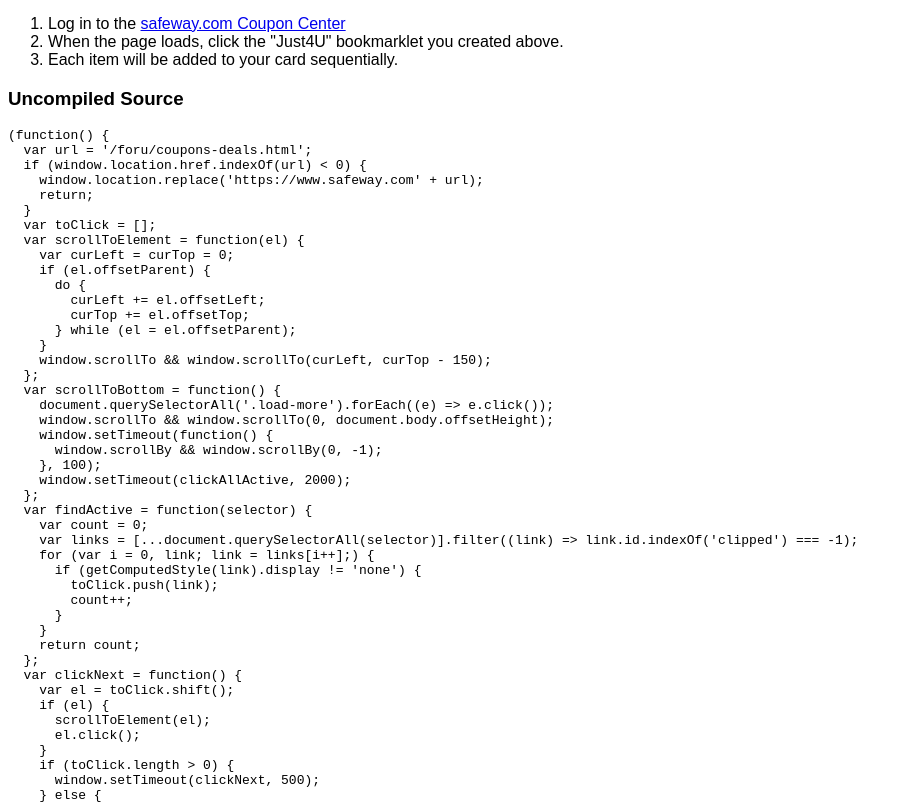
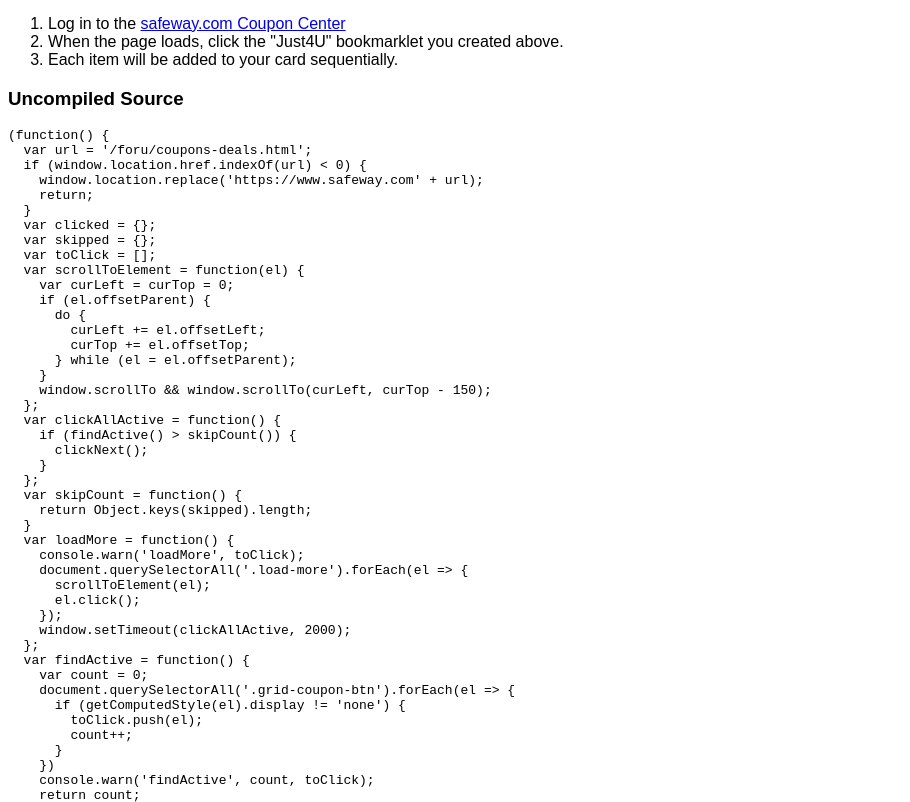
Before and after one commit to krishom/tools, a browser extension: page safeway/index.html in a window 1280 px wide. Shown: the part 520-1322 px from the top of the page, without its empty margins (0-910 px from the left). Drawn offline with Linux system fonts and the light colour scheme.

Commit message:
Build script and error handling

```diff
--- a/safeway/index.html
+++ b/safeway/index.html
@@ -13,7 +13,8 @@
   </head>
   <body>
     <h3>Bookmarklet</h3>
-    Drag this link to your bookmarks bar: <a href="javascript:(function(){if(0>window.location.href.indexOf('/foru/coupons-deals.html'))window.location.replace('https://www.safeway.com/foru/coupons-deals.html');else{var d=[],f=function(){document.querySelectorAll('.load-more').forEach(function(a){return a.click()});window.scrollTo&&window.scrollTo(0,document.body.offsetHeight);window.setTimeout(function(){window.scrollBy&&window.scrollBy(0,-1)},100);window.setTimeout(h,2E3)},g=function(){var a=d.shift();if(a){var b=a,c=curTop=0;if(b.offsetParent){do c+= b.offsetLeft,curTop+=b.offsetTop;while(b=b.offsetParent)}window.scrollTo&&window.scrollTo(c,curTop-150);a.click()}0<d.length?window.setTimeout(g,500):f()},h=function(){for(var a=0,b=[...document.querySelectorAll('.grid-coupon-btn')].filter((link)=>link.id.indexOf('clipped')===-1),c=0,e;e=b[c++];)'none'!=getComputedStyle(e).display&&(d.push(e),a++);0<a&&g()};f()}})();">Just4U</a><br><br>
+    Drag this link to your bookmarks bar: <a href="javascript:!function(){var e,n,t,c,o,r,l,i,f,u='/foru/coupons-deals.html';window.location.href.indexOf(u)<0?window.location.replace('https://www.safeway.com'+u):(e={},n={},t=[],c=function(o){var e=curTop=0;if(o.offsetParent)for(;e+=o.offsetLeft,curTop+=o.offsetTop,o=o.offsetParent;);window.scrollTo&&window.scrollTo(e,curTop-150)},o=function(){i()>r()&&f()},r=function(){return Object.keys(n).length},i=function(){var e=0;return document.querySelectorAll('.grid-coupon-btn').forEach(o=>{'none'!=getComputedStyle(o).display&&(t.push(o),e++)}),console.warn('findActive',e,t),e},f=function(){var o=t.shift();o&&(e[o.id]?n[o.id]=!0:(console.warn('click',o),c(o),o.click(),e[o.id]=!0)),document.querySelectorAll('.btn-modal').forEach(o=>'Close'==o.innerText&&o.click()),t.length>r()?window.setTimeout(f,500):l()},(l=function(){console.warn('loadMore',t),document.querySelectorAll('.load-more').forEach(o=>{c(o),o.click()}),window.setTimeout(o,2e3)})())}();">Just4U</a>
+    <br><br>
     Example:<br>
     <img src="bookmarklet.png">
     <h3>Instructions</h3>
@@ -30,6 +31,8 @@
     window.location.replace('https://www.safeway.com' + url);
     return;
   }
+  var clicked = {};
+  var skipped = {};
   var toClick = [];
   var scrollToElement = function(el) {
     var curLeft = curTop = 0;
@@ -41,43 +44,53 @@
     }
     window.scrollTo && window.scrollTo(curLeft, curTop - 150);
   };
-  var scrollToBottom = function() {
-    document.querySelectorAll('.load-more').forEach((e) => e.click());
-    window.scrollTo && window.scrollTo(0, document.body.offsetHeight);
-    window.setTimeout(function() {
-      window.scrollBy && window.scrollBy(0, -1);
-    }, 100);
+  var clickAllActive = function() {
+    if (findActive() > skipCount()) {
+      clickNext();
+    }
+  };
+  var skipCount = function() {
+    return Object.keys(skipped).length;
+  }
+  var loadMore = function() {
+    console.warn('loadMore', toClick);
+    document.querySelectorAll('.load-more').forEach(el => {
+      scrollToElement(el);
+      el.click();
+    });
     window.setTimeout(clickAllActive, 2000);
   };
-  var findActive = function(selector) {
+  var findActive = function() {
     var count = 0;
-    var links = [...document.querySelectorAll(selector)].filter((link) => link.id.indexOf('clipped') === -1);
-    for (var i = 0, link; link = links[i++];) {
-      if (getComputedStyle(link).display != 'none') {
-        toClick.push(link);
+    document.querySelectorAll('.grid-coupon-btn').forEach(el => {
+      if (getComputedStyle(el).display != 'none') {
+        toClick.push(el);
         count++;
       }
-    }
+    })
+    console.warn('findActive', count, toClick);
     return count;
   };
   var clickNext = function() {
     var el = toClick.shift();
     if (el) {
-      scrollToElement(el);
-      el.click();
+      if (clicked[el.id]) {
+        skipped[el.id] = true;
+      } else {
+        console.warn('click', el);
+        scrollToElement(el);
+        el.click()
+        clicked[el.id] = true;
+      }
     }
-    if (toClick.length > 0) {
+    document.querySelectorAll('.btn-modal').forEach(el => (el.innerText == 'Close') && el.click())
+    if (toClick.length > skipCount()) {
       window.setTimeout(clickNext, 500);
     } else {
-      scrollToBottom();
+      loadMore();
     }
   };
-  var clickAllActive = function() {
-    if (findActive('.grid-coupon-btn') > 0) {
-      clickNext();
-    }
-  };
-  scrollToBottom();
+  loadMore();
 })();
     </pre>
   </body>
```
Also changed, not shown: safeway/safeway.js (+34 -22 lines), 1 other file.
